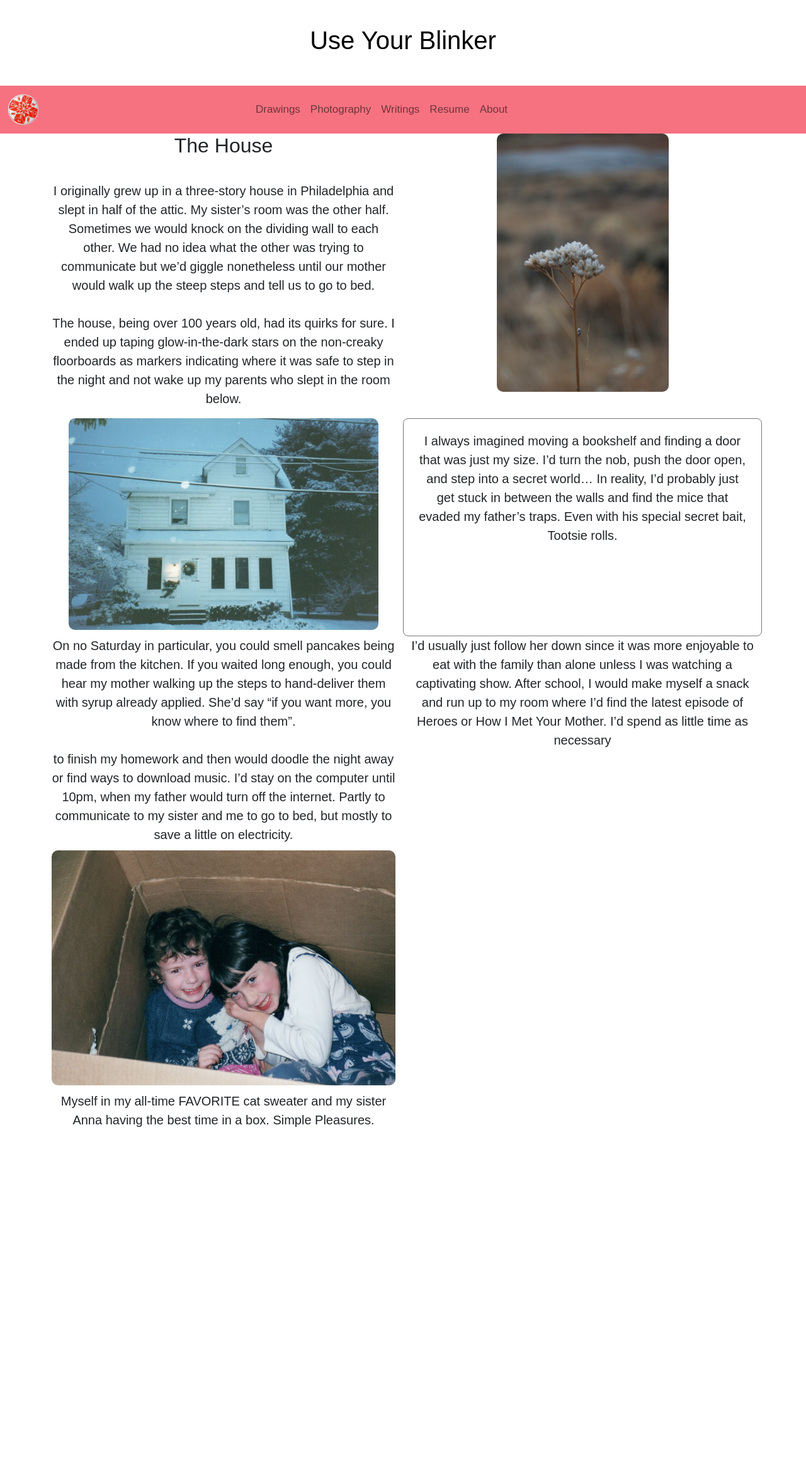
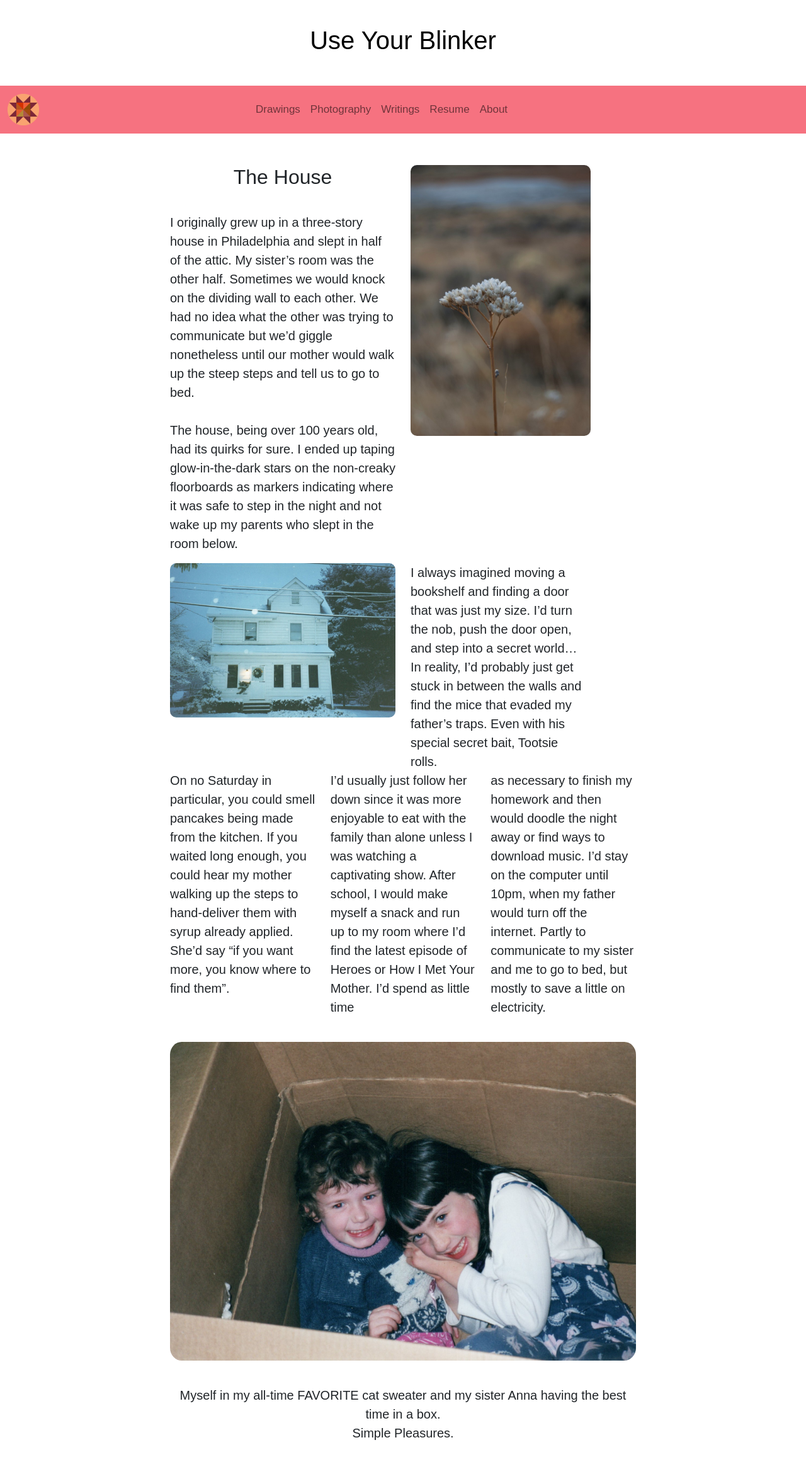
Before and after one commit to verticalwhales/verticalwhales.github.io, a Jekyll site: the page built from _posts/2022-06-14-the-house.markdown, in a window 1280 px wide. Shown: the whole page at 63% size. Built offline with Jekyll 4.4.1, drawn with Linux system fonts in a browser that asks for light colours; some web fonts are replaced; before the commit the page ends 1793 px from its top, so only the background shows below that.

Commit message:
Posts layout!!

```diff
--- a/_layouts/default.html
+++ b/_layouts/default.html
@@ -16,10 +16,10 @@
 
     </head>
     <body>
-      <a class="butt1 home_btn btn clickHome header" href="index.html"><h1>Use Your Blinker</h1></a>
+      <a class="butt1 home_btn btn clickHome header" href="/index.html"><h1>Use Your Blinker</h1></a>
       <nav class="navbar navbar-expand-lg" id="navbar">
             <div class="container-fluid">
-              <a class="navbar-brand" href="index.html"><img src="/images/hexy.png" id="logo"></a>
+              <a class="navbar-brand" href="/index.html"><img src="/images/home.png" alt="home" id="logo"></a>
               <div class="mx-auto" style="width: 550px;">
               <button class="navbar-toggler" type="button" data-bs-toggle="collapse" data-bs-target="#navbarNav" aria-controls="navbarNav" aria-expanded="false" aria-label="Toggle navigation">
                 <span class="navbar-toggler-icon"></span>
--- a/_posts/2022-06-14-the-house.markdown
+++ b/_posts/2022-06-14-the-house.markdown
@@ -19,28 +19,26 @@
   <div class="col-md-6">
   <img src="/images/house.jpg" alt=" a three story house in the show at night" class="img-fluid" id="second_a">
   </div>
-  <div class="col">
+  <div class="col-md-6" style="padding-right: 95px !important;">
         I always imagined moving a bookshelf and finding a door that was just my size. I’d turn the nob, push the door open, and step into a secret world… In reality, I’d probably just get stuck in between the walls and find the mice that evaded my father’s traps. Even with his special secret bait, Tootsie rolls.
   </div>
 </div>
 <div class="row">
-  <div class="col-md-6">
+  <div class="col-md-4">
         On no Saturday in particular, you could smell pancakes being made from the kitchen. If you waited long enough, you could hear my mother walking up the steps to hand-deliver them with syrup already applied. She’d say “if you want more, you know where to find them”.
   </div>
-  <div class="col-md-6">
-        I’d usually just follow her down since it was more enjoyable to eat with the family than alone unless I was watching a captivating show. After school, I would make myself a snack and run up to my room where I’d find the latest episode of Heroes or How I Met Your Mother. I’d spend as little time as necessary
+  <div class="col-md-4">
+        I’d usually just follow her down since it was more enjoyable to eat with the family than alone unless I was watching a captivating show. After school, I would make myself a snack and run up to my room where I’d find the latest episode of Heroes or How I Met Your Mother. I’d spend as little time
   </div>
-  <div class="col-md-6">
-        to finish my homework and then would doodle the night away or find ways to download music. I’d stay on the computer until 10pm, when my father would turn off the internet. Partly to communicate to my sister and me to go to bed, but mostly to save a little on electricity.
+  <div class="col-md-4">
+        as necessary to finish my homework and then would doodle the night away or find ways to download music. I’d stay on the computer until 10pm, when my father would turn off the internet. Partly to communicate to my sister and me to go to bed, but mostly to save a little on electricity.
   </div>
 </div>
 <div class="row">
-  <div class="col-md-6">
-      <img src="/images/sister.jpg" alt="two children in a charboard box" class="img-fluid" id="third_a">
-  </div>
+    <img src="/images/sister.jpg" alt="two children in a charboard box" class="img-fluid" id="third_a">
+
 </div>
-<div class="row">
-  <div class="col-md-6">
-        Myself in my all-time FAVORITE cat sweater and my sister Anna having the best time in a box. Simple Pleasures.
-  </div>
+<div id="tag">
+      Myself in my all-time FAVORITE cat sweater and my sister Anna having the best time in a box. <br>Simple Pleasures.
+
 </div>
--- a/css/main.css
+++ b/css/main.css
@@ -63,12 +63,9 @@
   width: 100%;
 }
 
-/* .sticky + .content {
-  padding-top: 60px;
-} */
-
 #logo {
   max-width: 50px;
+  align: center;
 }
 
 
@@ -365,27 +362,35 @@
   font-size: 20px;
   margin-right: auto;
   margin-left: auto;
+  text-align: left;
+  padding: 50px 200px;
 }
 
 #first_a {
   border-radius: 10px;
-  width: 50%;
+  width: 80%;
+  margin-bottom: 40px;
 }
 
 #second_a {
   border-radius: 10px;
-  width: 90%;
-  margin-bottom: 10px;
+  margin-bottom: 40px;
 }
 
 #third_a {
-  border-radius: 10px;
+  border-radius: 4%;
   width: 800px;
-  margin: 10px 0px;
+  margin: 40px 0px;
+  margin-left: auto;
+  margin-right:auto;
 }
 
 h2 {
   font-family: moonblossom, sans-serif;
+  text-align: center;
+}
+
+#tag {
   text-align: center;
 }
 
```
